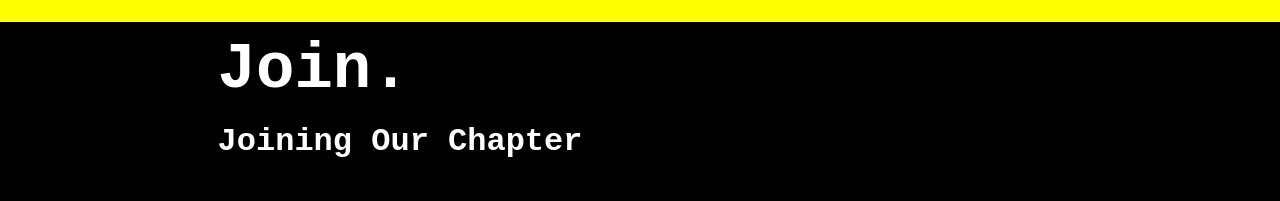
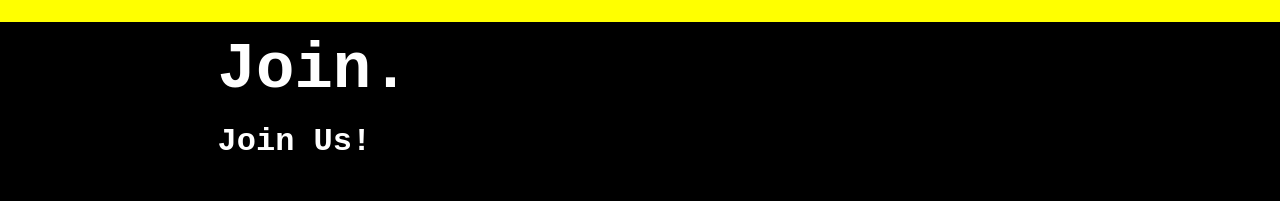
Before and after one commit to ThomasDanger/ApplePieOmega, a Next.js app: page / in a window 1280 px wide. Shown: the part 2893-3094 px from the top of the page. Built offline with nearby package versions, Linux system fonts and the light colour scheme.

Commit message:
Added Call to Action

```diff
--- a/app/components/JoinSection/JoinSection.tsx
+++ b/app/components/JoinSection/JoinSection.tsx
@@ -14,7 +14,7 @@ const JoinSection: React.FC = () => {
         <div className={styles.container_entry}>
             <div className={styles.text_container}>
                 <h1 className={styles.title}>Join.</h1>
-                <h2 className={styles.subheading}>Joining Our Chapter</h2>
+                <h2 className={styles.subheading}>Join Us!</h2>
                 <br></br>
 
                 <div className={styles.body_container}>
```
